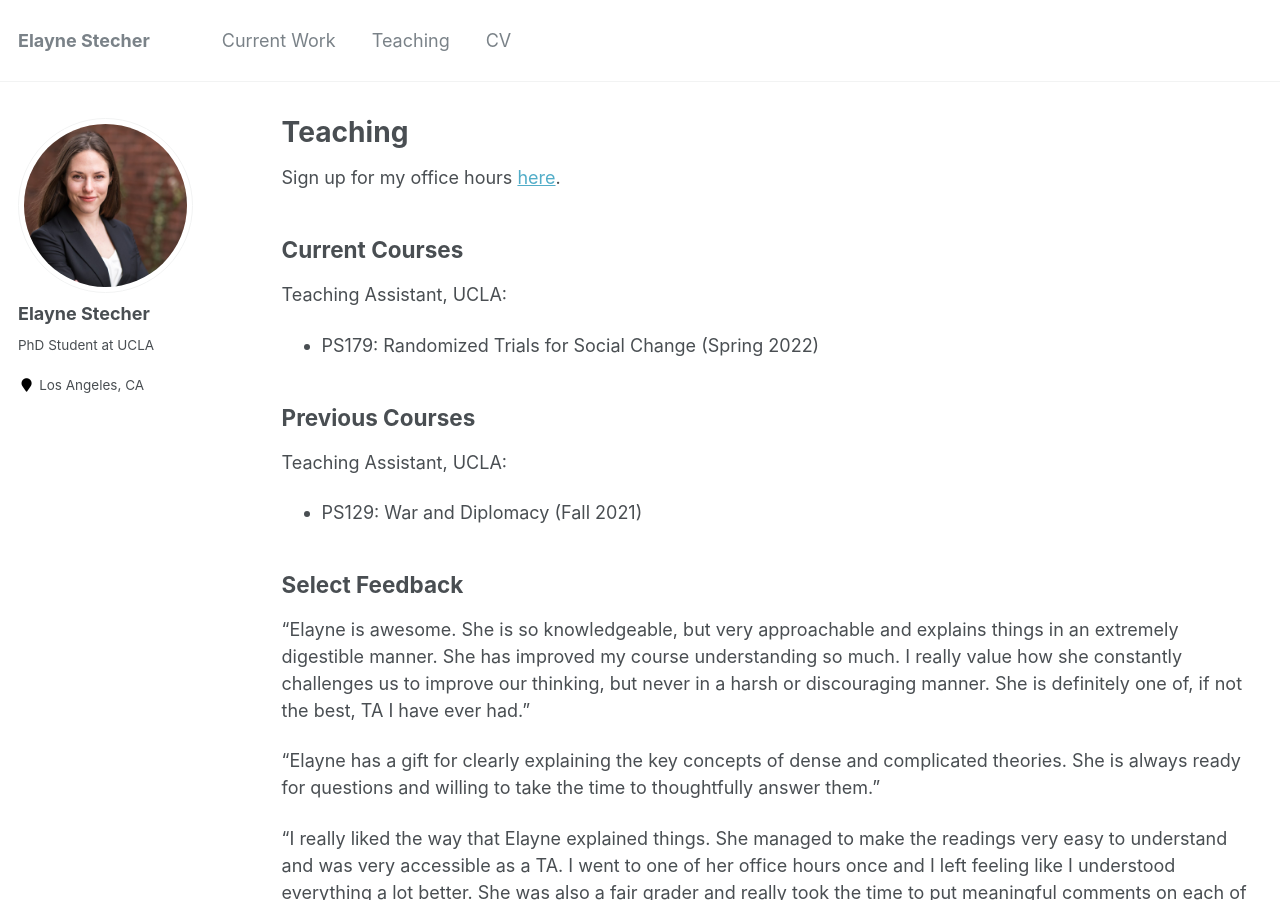
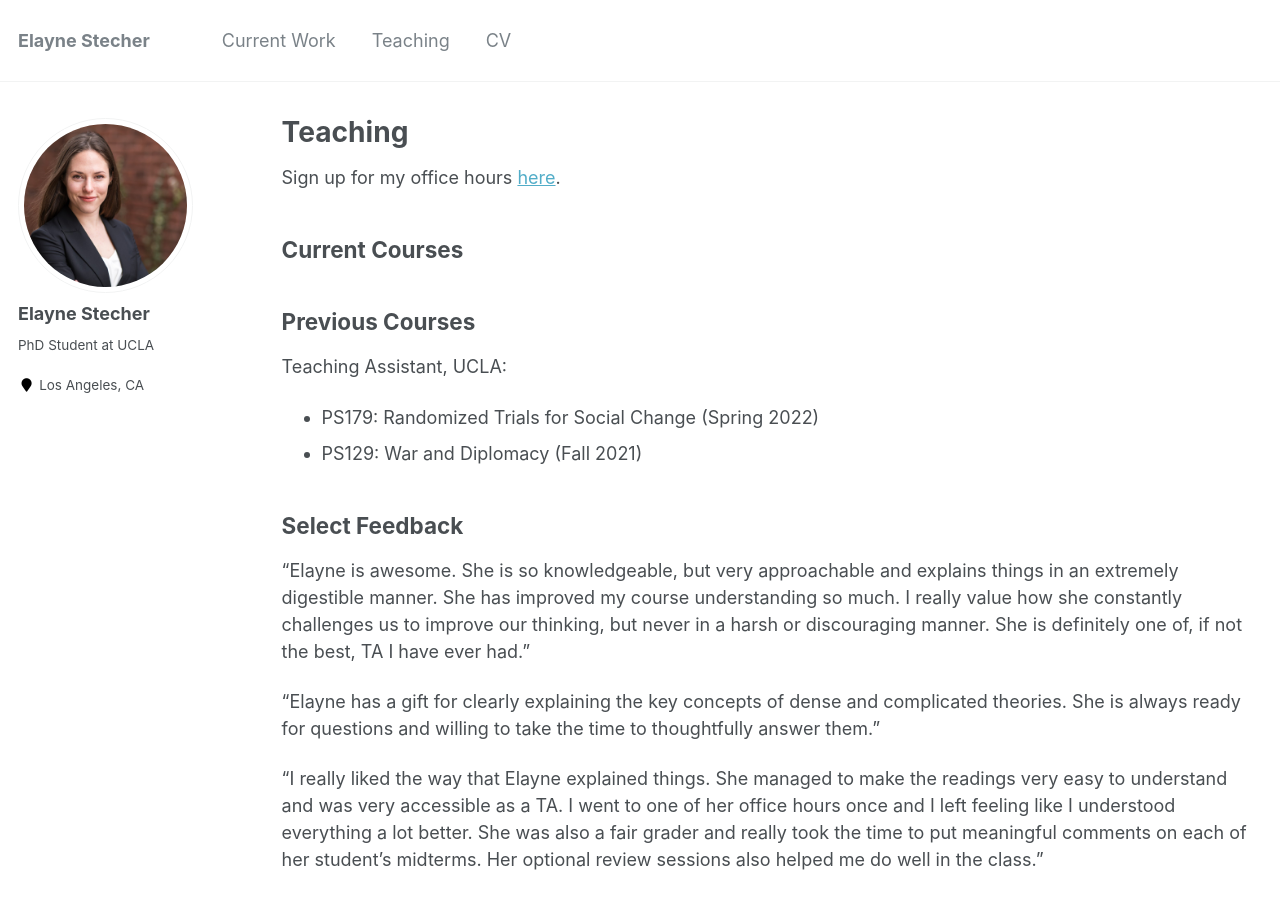
Before and after one commit to estech01/estech01.github.io, a Jekyll site: the page built from _pages/teaching.md, in a window 1280 px wide and 900 px high. Built offline with Jekyll 4.4.1, drawn with Linux system fonts in a browser that asks for light colours.

Commit message:
Update teaching.md

```diff
--- a/_pages/teaching.md
+++ b/_pages/teaching.md
@@ -9,12 +9,12 @@ Sign up for my office hours [here](https://www.wejoinin.com/elaynestecher@ucla.e
 
 ## Current Courses
 
-Teaching Assistant, UCLA:
-- PS179: Randomized Trials for Social Change (Spring 2022)
+
 
 ## Previous Courses
 
 Teaching Assistant, UCLA:
+- PS179: Randomized Trials for Social Change (Spring 2022)
 - PS129: War and Diplomacy (Fall 2021)
 
 ## Select Feedback
```
